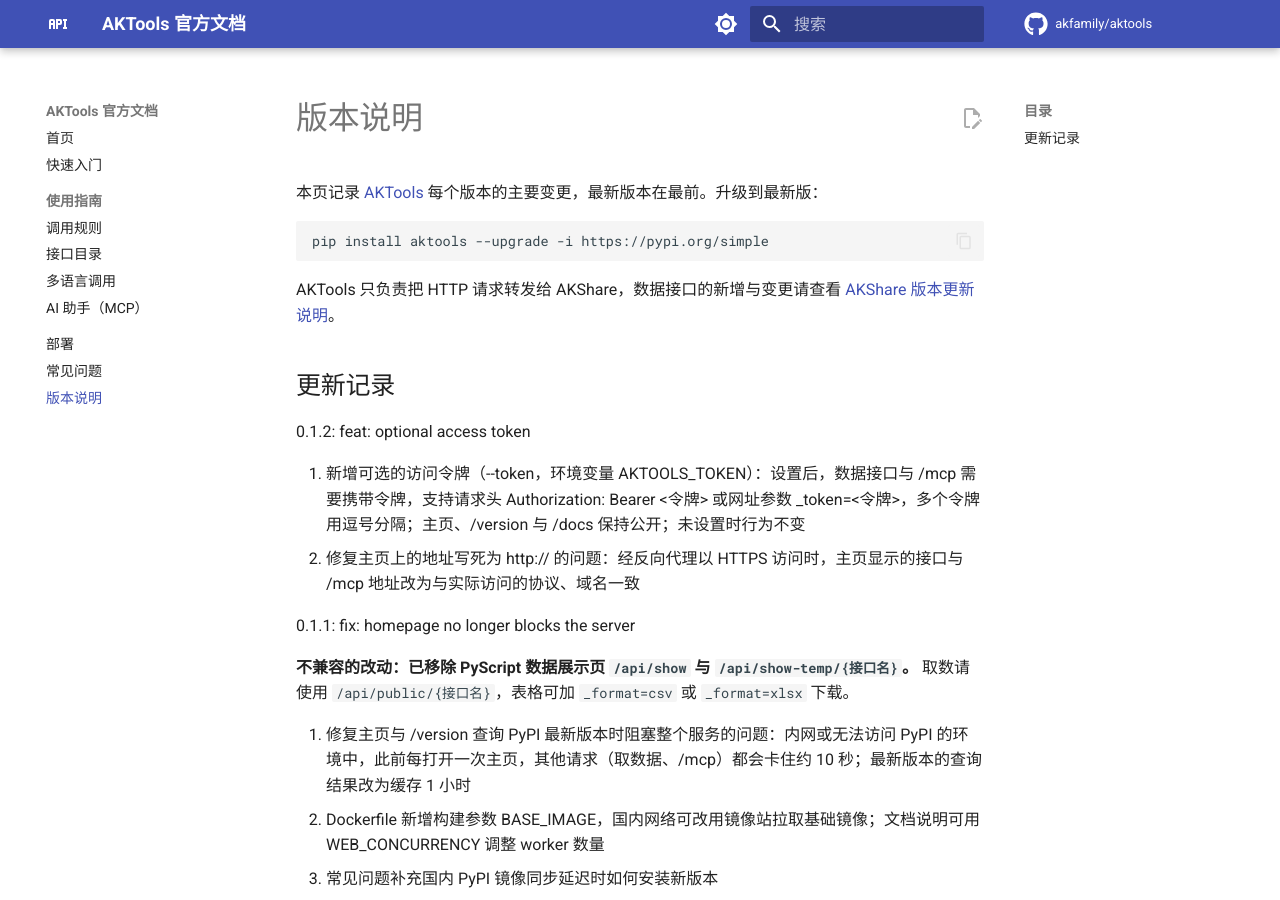
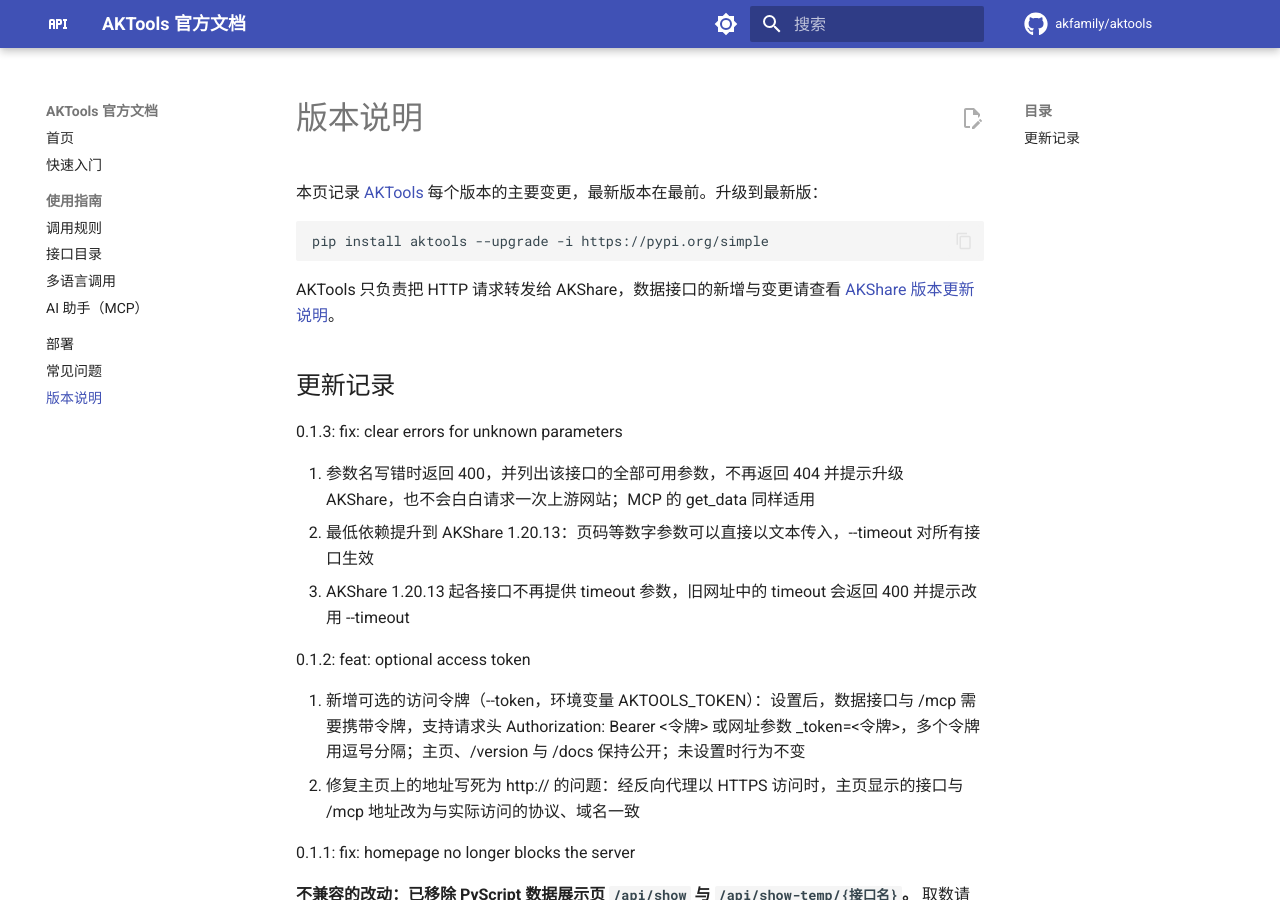
Before and after one commit to akfamily/aktools, an MkDocs documentation site: the page built from docs/aktools_version.md, in a window 1280 px wide and 900 px high. Built offline with MkDocs 1.6.1 and Material for MkDocs 9.7.7, drawn with Linux system fonts in a browser that asks for light colours; comment, search, counter and statistics services are not loaded.

Commit message:
chore: 版本号更新为 0.1.3

```diff
--- a/aktools/_version.py
+++ b/aktools/_version.py
@@ -5,4 +5,4 @@
 单独成文件，供 pyproject.toml 与 scripts/check_release.py 按文件读取，无需导入整个包
 """
 
-__version__ = "0.1.2"
+__version__ = "0.1.3"
--- a/docs/aktools_version.md
+++ b/docs/aktools_version.md
@@ -9,6 +9,12 @@
 AKTools 只负责把 HTTP 请求转发给 AKShare，数据接口的新增与变更请查看 [AKShare 版本更新说明](https://akshare.akfamily.xyz/changelog.html)。
 
 ## 更新记录
+
+0.1.3: fix: clear errors for unknown parameters
+
+1. 参数名写错时返回 400，并列出该接口的全部可用参数，不再返回 404 并提示升级 AKShare，也不会白白请求一次上游网站；MCP 的 get_data 同样适用
+2. 最低依赖提升到 AKShare 1.20.13：页码等数字参数可以直接以文本传入，--timeout 对所有接口生效
+3. AKShare 1.20.13 起各接口不再提供 timeout 参数，旧网址中的 timeout 会返回 400 并提示改用 --timeout
 
 0.1.2: feat: optional access token
 
--- a/server.json
+++ b/server.json
@@ -3,7 +3,7 @@
   "name": "io.github.akfamily/aktools",
   "title": "AKTools",
   "description": "Search and fetch AKShare financial data (stocks, futures, funds, macro) from AI assistants",
-  "version": "0.1.2",
+  "version": "0.1.3",
   "websiteUrl": "https://aktools.akfamily.xyz/guide/mcp/",
   "repository": {
     "url": "https://github.com/akfamily/aktools",
@@ -14,7 +14,7 @@
       "registryType": "pypi",
       "registryBaseUrl": "https://pypi.org",
       "identifier": "aktools",
-      "version": "0.1.2",
+      "version": "0.1.3",
       "runtimeHint": "uvx",
       "packageArguments": [
         {
```
